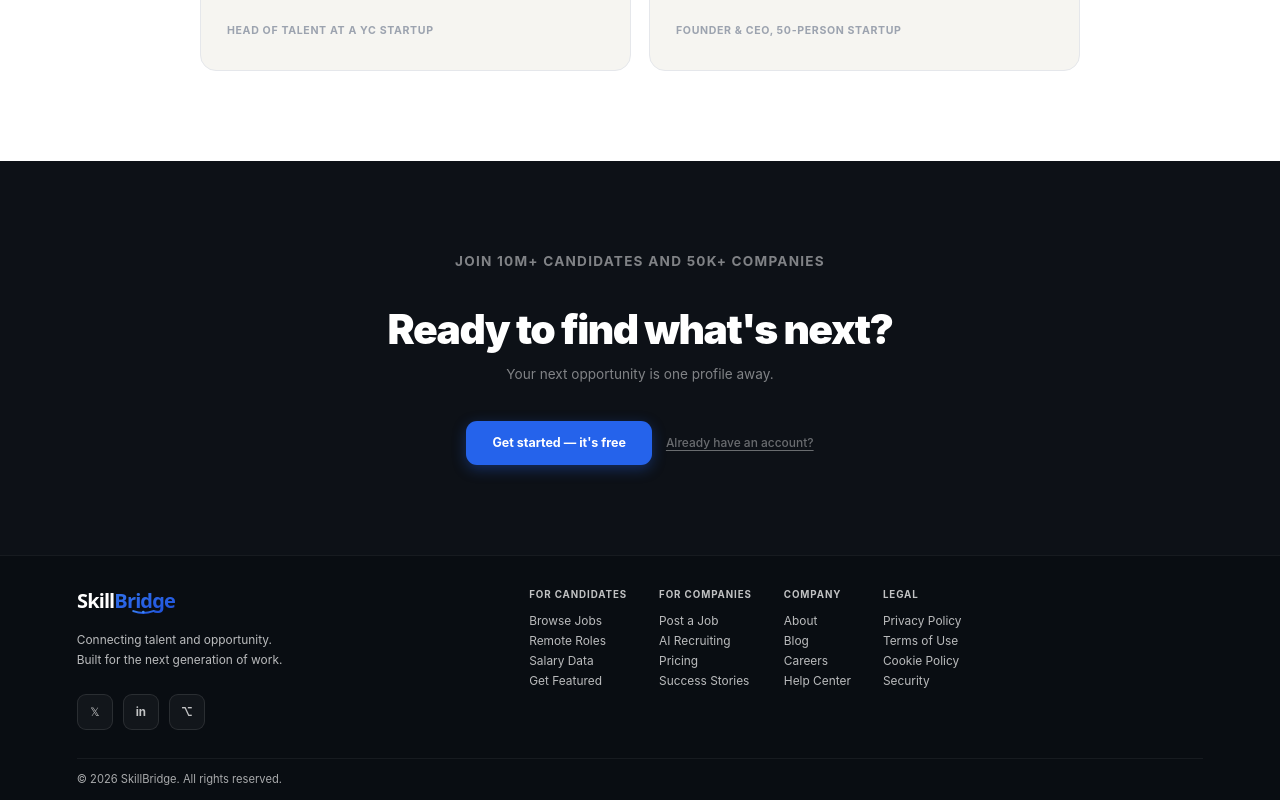
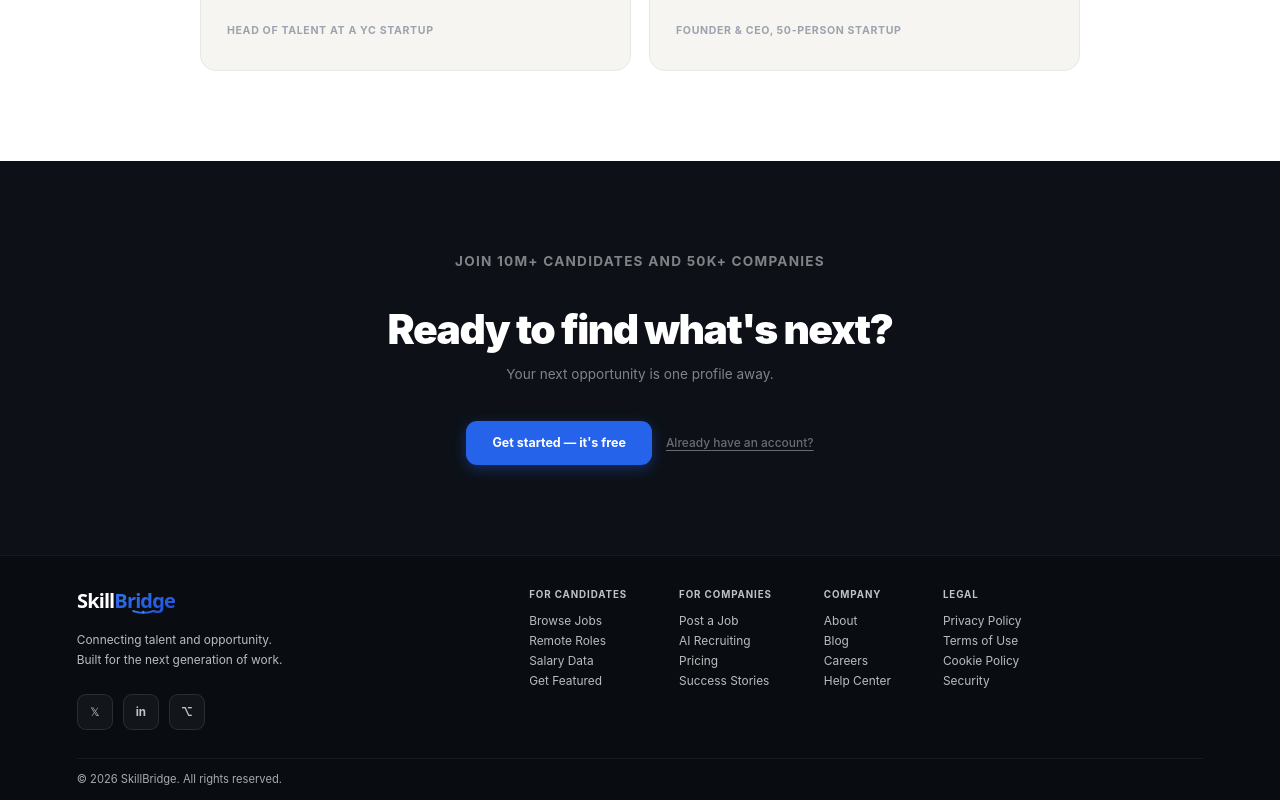
Before and after one commit to Chinmay0608/job-portal-system, a React (Vite) app in the folder frontend/: page / in a window 1280 px wide. Shown: the part 2814-3614 px from the top of the page. Built offline with nearby package versions, Linux system fonts and the light colour scheme; no server answers.

Commit message:
style: increase footer links column gap to 52px

```diff
--- a/frontend/src/Styles/components/Footer.css
+++ b/frontend/src/Styles/components/Footer.css
@@ -71,7 +71,7 @@
 /* LINKS GRID */
 .footer-links-grid {
   display: flex;
-  gap: 32px;
+  gap: 52px;
   flex: 2;
 }
 
```
